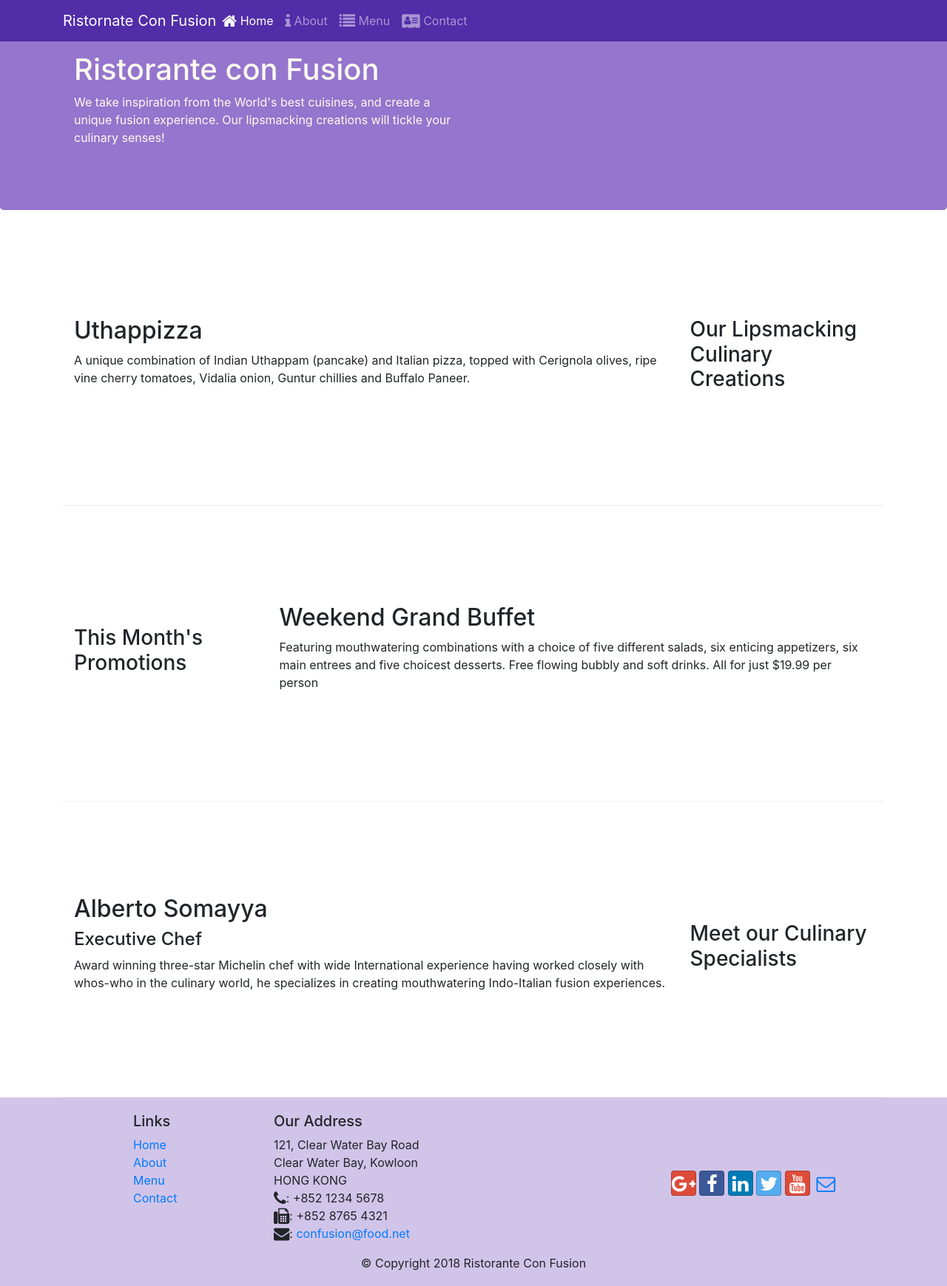
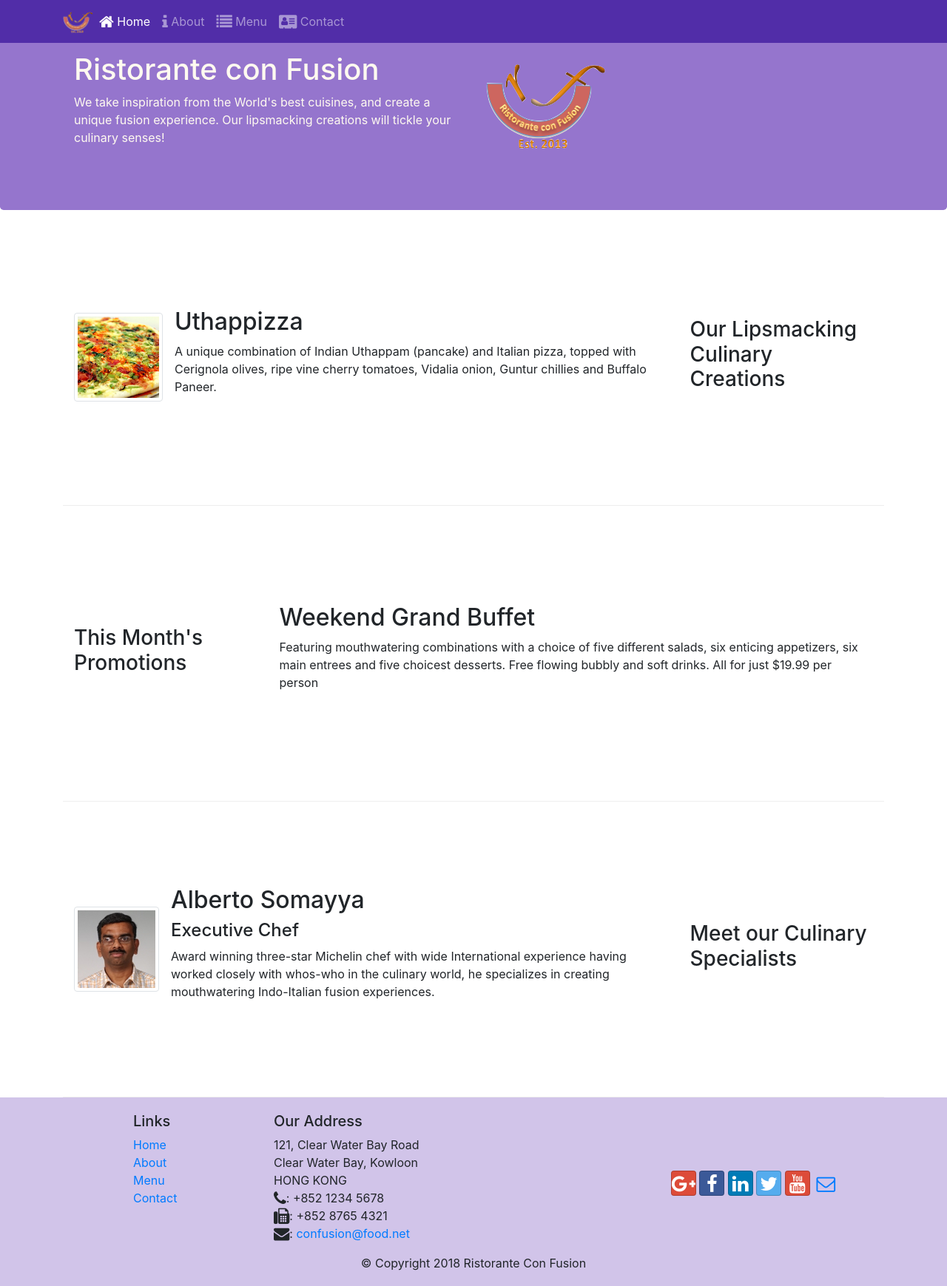
Before and after one commit to MaazAhmadSatti/bootstrap4, a website: page index.html in a window 1280 px wide. Shown: the whole page at 74% size. Drawn offline with nearby package versions, Linux system fonts and the light colour scheme.

Commit message:
Images and Media

```diff
--- a/index.html
+++ b/index.html
@@ -22,7 +22,7 @@
             <button class="navbar-toggler" type="button" data-toggle="collapse" data-target="#Navbar">
                 <span class="navbar-toggler-icon"></span>
             </button>
-            <a class="navbar-brand mr-auto" href="#">Ristornate Con Fusion</a>
+            <a class="navbar-brand mr-auto" href="#"><img src="img/logo.png" alt="logo" height="30" width="41"></a>
             <div class="collapse navbar-collapse" id="Navbar">
             <ul class="navbar-nav mr-auto">
                 <li class="navbar-item active"><a class="nav-link" href="#"><span class="fa fa-home fa-lg"></span> Home</a></li>
@@ -41,7 +41,8 @@
                     <h1>Ristorante con Fusion</h1>
                     <p>We take inspiration from the World's best cuisines, and create a unique fusion experience. Our lipsmacking creations will tickle your culinary senses!</p>
                 </div>
-                <div class="col-12 col-sm">
+                <div class="col-12 col-sm align-self-center">
+                    <img src="img/logo.png" alt="logo" class="img-fluid">
                 </div>
             </div>
         </div>
@@ -53,8 +54,13 @@
                 <h3>Our Lipsmacking Culinary Creations</h3>
             </div>
             <div class="col col-sm order-sm-first col-md">
-                <h2>Uthappizza</h2>
+                <div class="media">
+                <img class="d-flex mr-3 img-thumbnail align-self-center" src="img/uthappizza.png" alt="uthapizza">
+                <div class="media-body">
+                <h2 class="mt-0">Uthappizza</h2>
                 <p class="d-none d-sm-block">A unique combination of Indian Uthappam (pancake) and Italian pizza, topped with Cerignola olives, ripe vine cherry tomatoes, Vidalia onion, Guntur chillies and Buffalo Paneer.</p>
+                </div>
+            </div>
             </div>
         </div>
 
@@ -74,9 +80,16 @@
                 <h3>Meet our Culinary Specialists</h3>
             </div>
             <div class="col col-sm order-sm-first col-md">
-                <h2>Alberto Somayya</h2>
-                <h4>Executive Chef</h4>
-                <p class="d-none d-sm-block">Award winning three-star Michelin chef with wide International experience having worked closely with whos-who in the culinary world, he specializes in creating mouthwatering Indo-Italian fusion experiences. </p>
+                <div class="media">
+                    <img class="d-flex mr-3 img-thumbnail align-self-center" src="img/alberto.png" alt="alberto">
+                    <div class="media-body">
+                        <h2>Alberto Somayya</h2>
+                        <h4>Executive Chef</h4>
+                        <p class="d-none d-sm-block">Award winning three-star Michelin chef with wide International experience having worked
+                            closely with whos-who in the culinary world, he specializes in creating mouthwatering Indo-Italian fusion
+                            experiences. </p>
+                    </div>
+                </div>
             </div>
         </div>
     </div>
```
Also changed, not shown: aboutus.html (+3 -2 lines), contactus.html (+3 -2 lines), img/alberto.png (added), img/buffet.png (added), img/logo.png (added), img/uthappizza.png (added), 1 other file.
